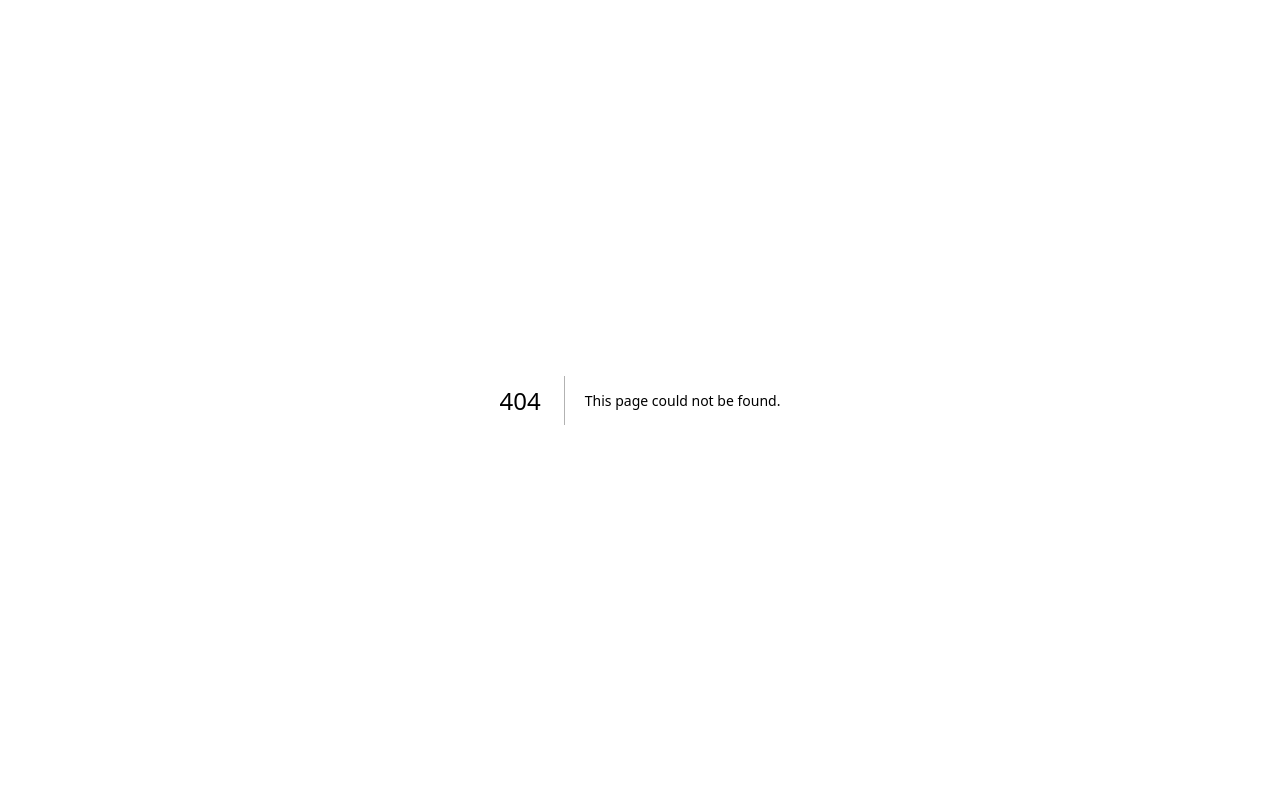
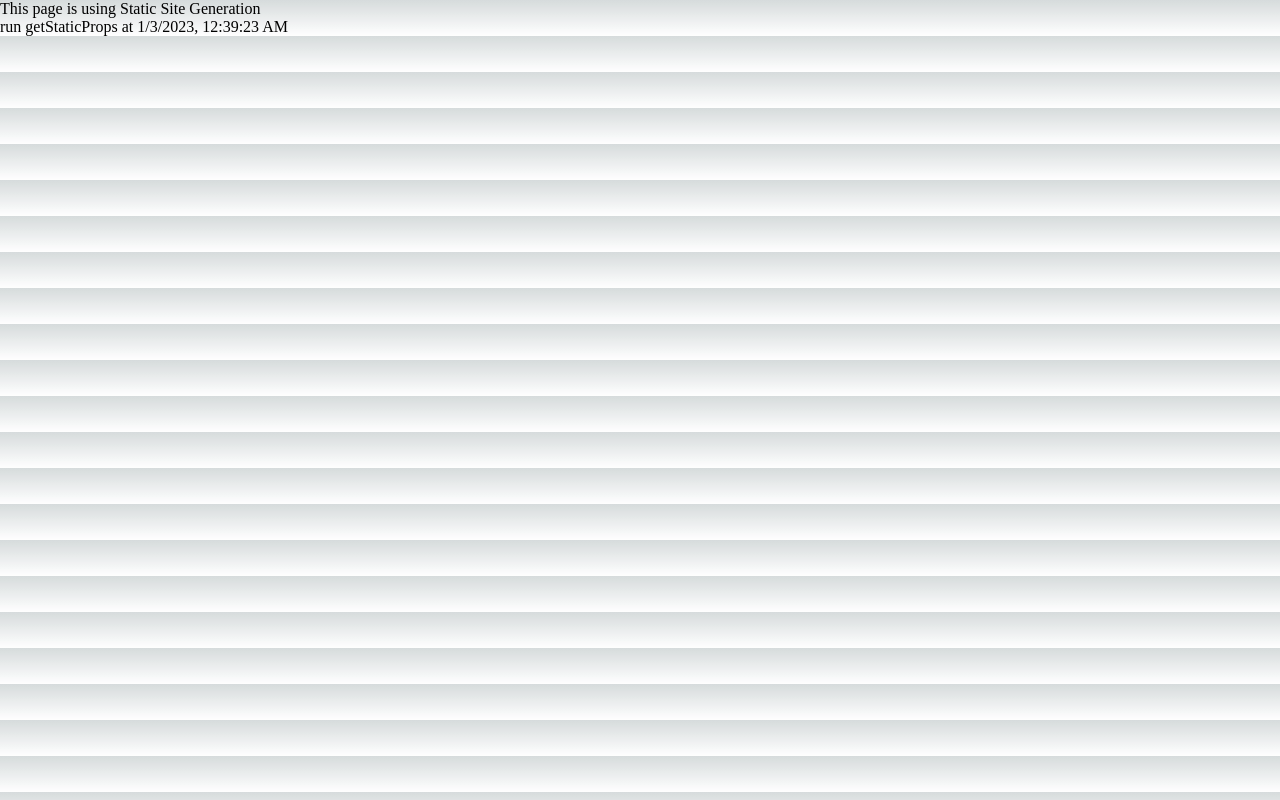
Before and after one commit to ks6088ts-labs/sandbox-nextjs, a Next.js app: page /ssg in a window 1280 px wide. Before the commit this address had no page. Built offline with nearby package versions, Linux system fonts and the light colour scheme.

Commit message:
add SSG example page

```diff
--- /dev/null
+++ b/src/pages/ssg.tsx
@@ -0,0 +1,35 @@
+import { GetStaticProps, NextPage } from "next";
+import Head from "next/head";
+
+type SSGProps = {
+  message: string;
+};
+
+const SSG: NextPage<SSGProps> = (props) => {
+  const { message } = props;
+  return (
+    <div>
+      <Head>
+        <title>Static Site Generation</title>
+        <link rel="icon" href="/favicon.ico" />
+      </Head>
+      <main>
+        <p>This page is using Static Site Generation</p>
+        <p>{message}</p>
+      </main>
+    </div>
+  );
+};
+
+export const getStaticProps: GetStaticProps<SSGProps> = async (context) => {
+  const timestamp = new Date().toLocaleString();
+  const message = `run getStaticProps at ${timestamp}`;
+  console.log(message);
+  return {
+    props: {
+      message,
+    },
+  };
+};
+
+export default SSG;
```
